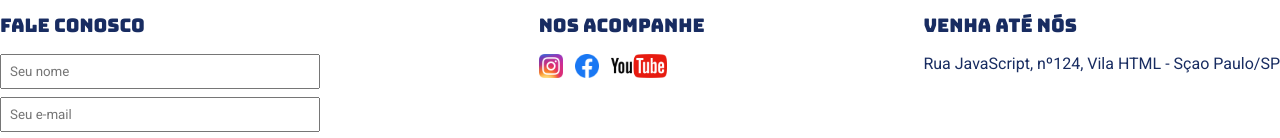
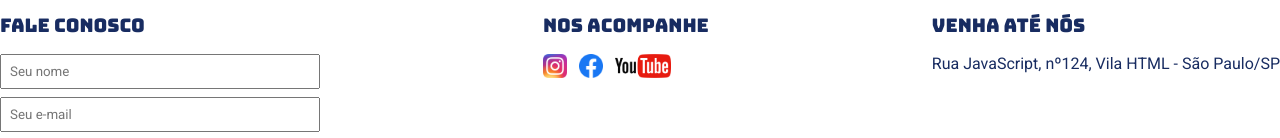
Before and after one commit to gijaqueto/site_gamesshop, a plain HTML site: page index.html in a window 1280 px wide. Shown: the part 661-799 px from the top of the page. Drawn offline with Linux system fonts and the light colour scheme.

Commit message:
edição endereço

```diff
--- a/index.html
+++ b/index.html
@@ -86,7 +86,7 @@
                 <div>
                     <h3>Venha até nós</h3>
                     <p>
-                        Rua JavaScript, nº124, Vila HTML - Sçao Paulo/SP
+                        Rua JavaScript, nº124, Vila HTML - São Paulo/SP
                     </p>
                 </div>
             </div>
```
